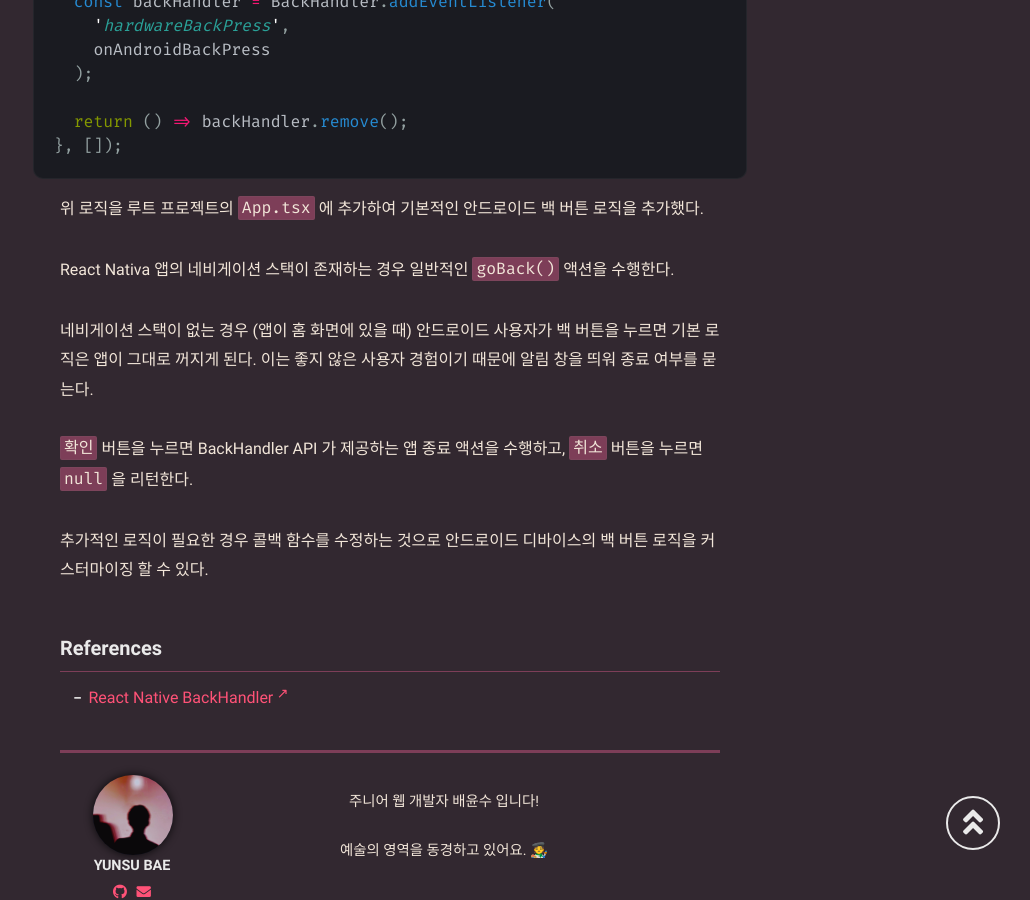
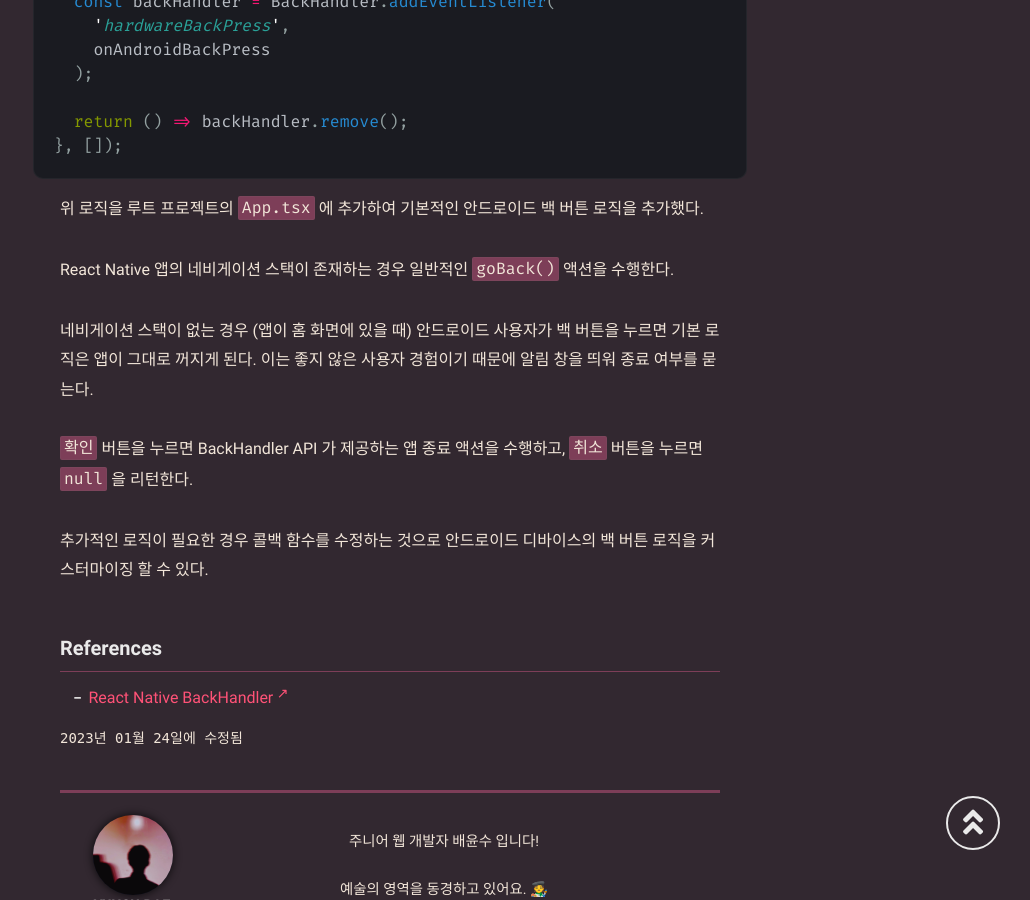
Before and after one commit to mniYUNSU/mniYUNSU.github.io, a Jekyll site: the page built from _posts/react-native-backhandler/2023-01-23-react-native-backhandler.md, in a window 1280 px wide and 900 px high, scrolled down 2222 px. Shown: the whole window, without its empty margins (250-1280 px from the left). Built offline with Jekyll 4.4.1, drawn with Linux system fonts in a browser that asks for light colours; some web fonts are replaced; comment, search, counter and statistics services are not loaded.

Commit message:
오타 수정

```diff
--- a/_posts/react-native-backhandler/2023-01-23-react-native-backhandler.md
+++ b/_posts/react-native-backhandler/2023-01-23-react-native-backhandler.md
@@ -5,6 +5,7 @@ date: 2023-01-23 00:00:00 +07:00
 categories: [React Native Essentials]
 tags: [React Native]
 description: How to handle Back handler for React native android app
+modified: 2023-01-24 00:00:00 +07:00
 ---
 
 # 개요
@@ -68,7 +69,7 @@ React.useEffect(() => {
 
 위 로직을 루트 프로젝트의 `App.tsx` 에 추가하여 기본적인 안드로이드 백 버튼 로직을 추가했다.
 
-React Nativa 앱의 네비게이션 스택이 존재하는 경우 일반적인 `goBack()` 액션을 수행한다.
+React Native 앱의 네비게이션 스택이 존재하는 경우 일반적인 `goBack()` 액션을 수행한다.
 
 네비게이션 스택이 없는 경우 (앱이 홈 화면에 있을 때) 안드로이드 사용자가 백 버튼을 누르면 기본 로직은 앱이 그대로 꺼지게 된다. 이는 좋지 않은 사용자 경험이기 때문에 알림 창을 띄워 종료 여부를 묻는다.
 
```
Also changed, not shown: 1 other file.
